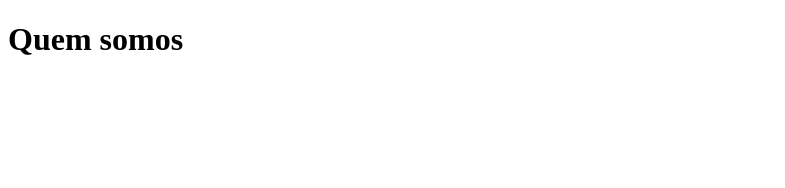
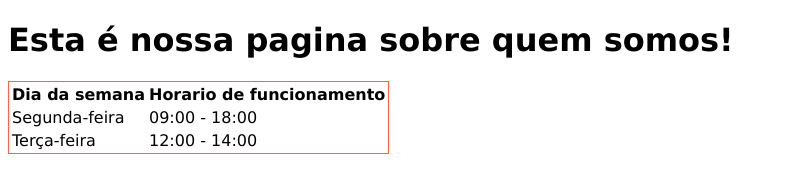
Before and after one commit to victorhoffmann/Aula3, a plain HTML site: page htmls/about.html in a window 1280 px wide. Shown: the whole page, without its empty margins (0-785 px from the left). Drawn offline with Linux system fonts and the light colour scheme.

Commit message:
Versão 2.0

```diff
--- a/htmls/about.html
+++ b/htmls/about.html
@@ -5,7 +5,21 @@
     <meta name="viewport" content="width=device-width, initial-scale=1.0">
     <title>Document</title>
 </head>
-<body>
-    <h1>Quem somos</h1>
+<body style="font-family: Verdana, Geneva, Tahoma, sans-serif">
+    <h1>Esta é nossa pagina sobre quem somos!</h1>
+    <table style="border: 1px solid tomato;">
+        <tr>
+            <th>Dia da semana</th>
+            <th>Horario de funcionamento</th>
+        </tr>
+        <tr>
+            <td>Segunda-feira</td>
+            <td>09:00 - 18:00</td>
+        </tr>
+        <tr>
+            <td>Terça-feira</td>
+            <td>12:00 - 14:00</td>
+        </tr>
+    </table>
 </body>
 </html>
```
Also changed, not shown: htmls/contacts.html (+15 -3 lines), htmls/index.html (+1 -0 lines), htmls/products.html (+7 -3 lines).
